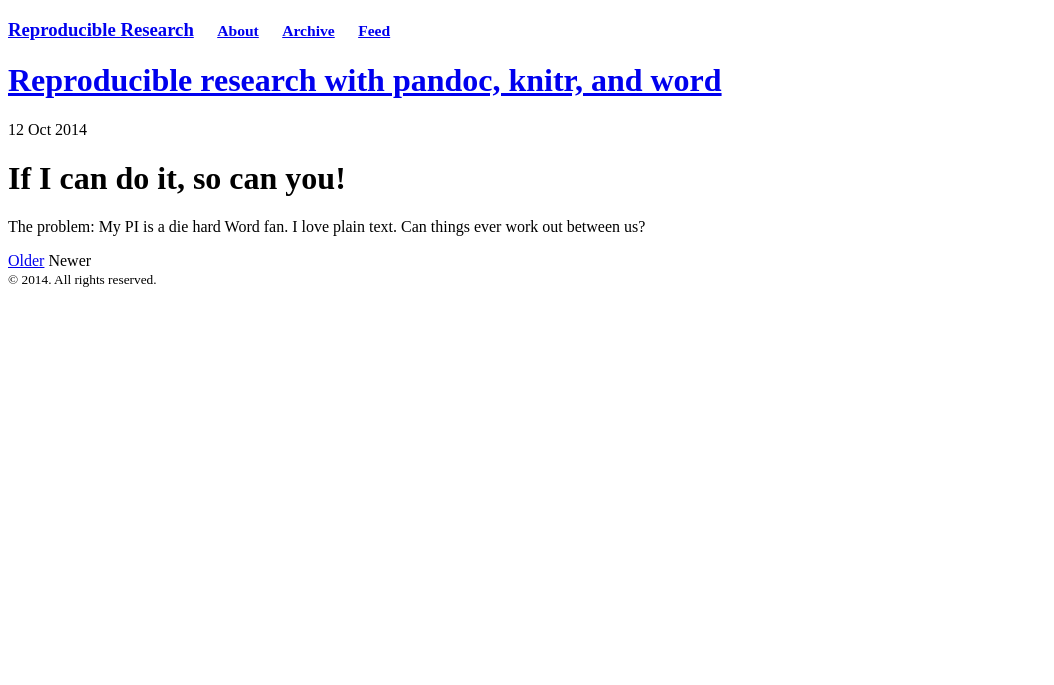
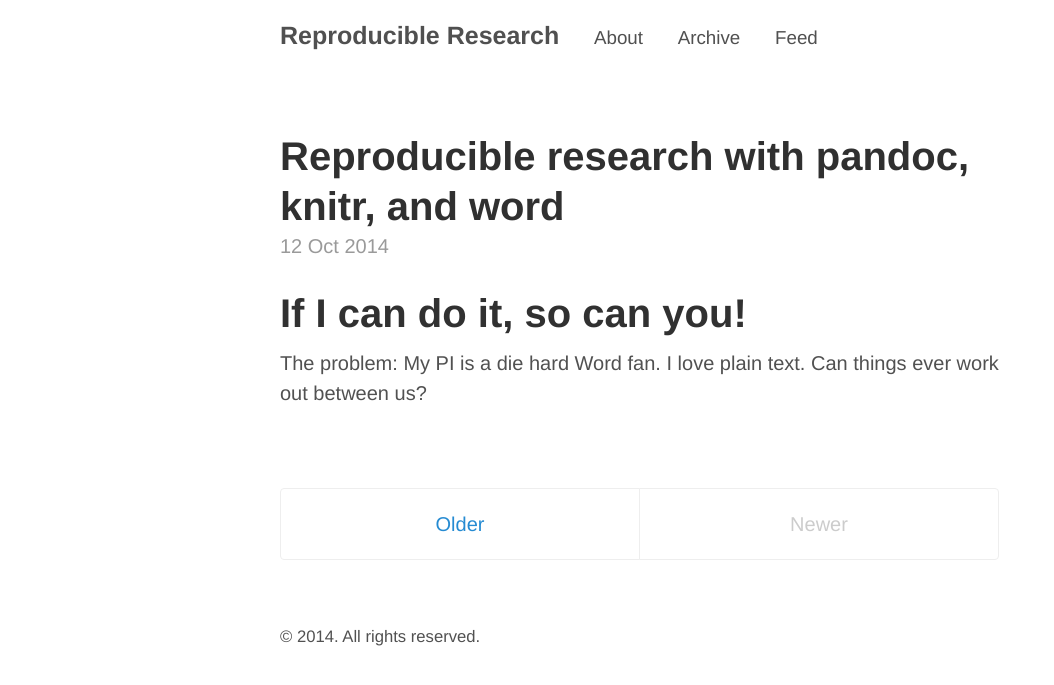
Before and after one commit to jhchung/reproducible_research, a Jekyll site: the page built from index.html, in a window 1280 px wide. Shown: the top 685 px of the page, without its empty margins (0-1054 px from the left). Built offline with Jekyll 4.4.1, drawn with Linux system fonts in a browser that asks for light colours; Markdown is read by kramdown in place of the engine named in the settings; the list of posts is cut into pages by our own code.

```diff
--- a/_includes/head.html
+++ b/_includes/head.html
@@ -14,8 +14,8 @@
   </title>
 
   <!-- CSS -->
-  <link rel="stylesheet" href="{{ site.baseurl }}public/css/poole.css">
-  <link rel="stylesheet" href="{{ site.baseurl }}public/css/syntax.css">
+  <link rel="stylesheet" href="{{ site.baseurl }}/public/css/poole.css">
+  <link rel="stylesheet" href="{{ site.baseurl }}/public/css/syntax.css">
 
   <!-- Icons -->
   <link rel="apple-touch-icon-precomposed" sizes="144x144" href="{{ site.baseurl }}public/apple-touch-icon-precomposed.png">
```
